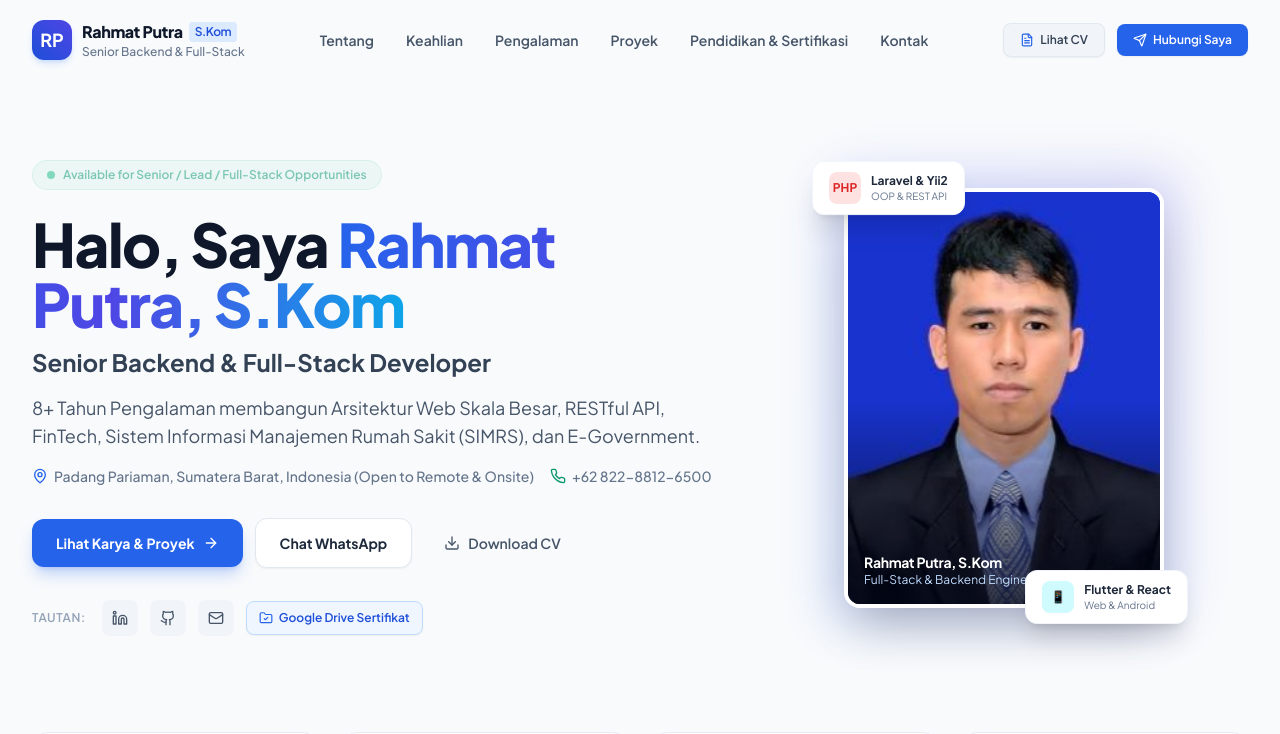
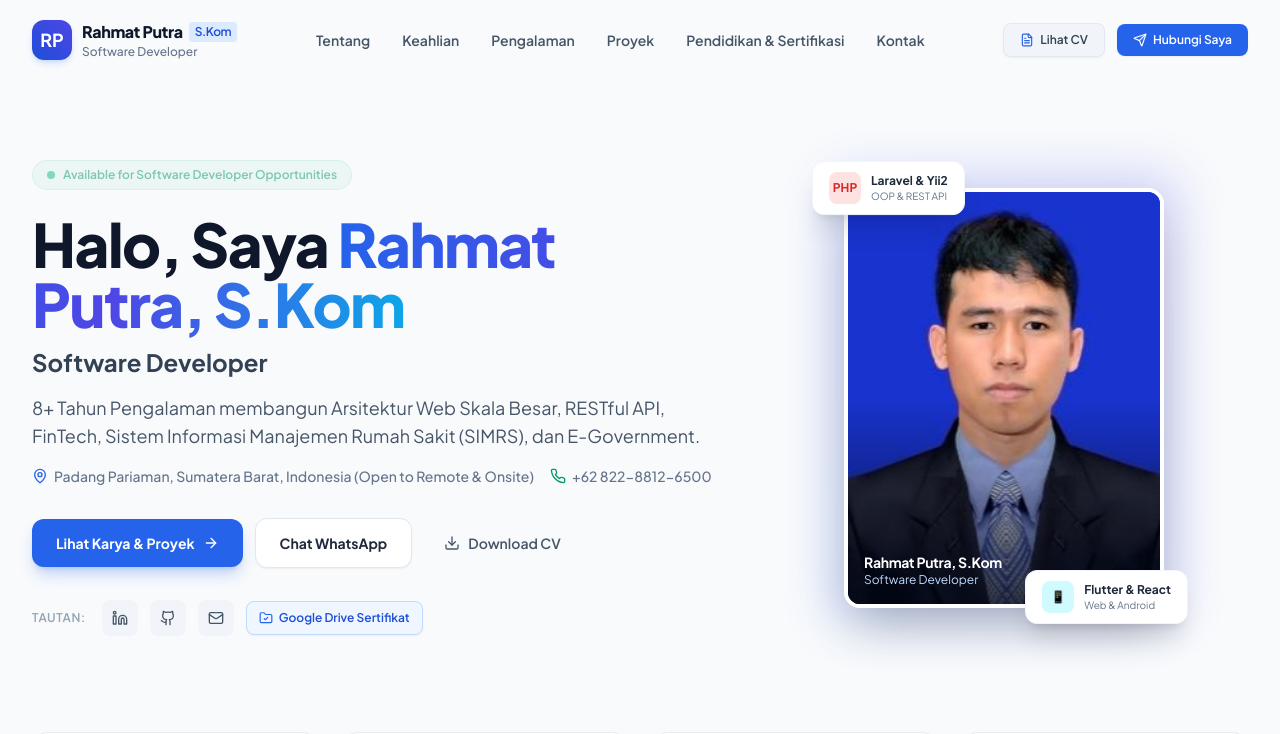
Before and after one commit to rahmatputrabulcin/portfolio-rahmatputra, a Next.js app: page / in a window 1280 px wide. Shown: the top 734 px of the page. Built offline with nearby package versions, Linux system fonts and the light colour scheme.

Commit message:
chore: change professional title to Software Developer across all components and CV

```diff
--- a/public/CV_Rahmat_Putra.html
+++ b/public/CV_Rahmat_Putra.html
@@ -219,7 +219,7 @@
             <img src="/profile.jpg" alt="Rahmat Putra, S.Kom" class="photo" onerror="this.style.display='none'">
             <div class="header-info">
                 <h1>RAHMAT PUTRA, S.KOM</h1>
-                <div class="job-title">Senior Backend & Full-Stack Developer</div>
+                <div class="job-title">Software Developer</div>
 
                 <div class="contact-grid">
                     <div>📱 082288126500</div>
--- a/src/app/layout.tsx
+++ b/src/app/layout.tsx
@@ -2,12 +2,13 @@ import type { Metadata } from "next";
 import "./globals.css";
 
 export const metadata: Metadata = {
-  title: "Rahmat Putra, S.Kom | Senior Backend & Full-Stack Developer",
+  title: "Rahmat Putra, S.Kom | Software Developer",
   description:
-    "Portofolio Profesional Rahmat Putra, S.Kom. Senior Backend & Full-Stack Developer dengan 8+ tahun pengalaman dalam arsitektur web PHP (Laravel, Yii2, CodeIgniter), React.js, Next.js, Flutter, FinTech, SIMRS, dan e-Government.",
+    "Portofolio Profesional Rahmat Putra, S.Kom. Software Developer dengan 8+ tahun pengalaman dalam arsitektur web PHP (Laravel, Yii2, CodeIgniter), React.js, Next.js, Flutter, FinTech, SIMRS, dan e-Government.",
   keywords: [
     "Rahmat Putra",
-    "Senior Backend Developer",
+    "Software Developer",
+    "Backend Developer",
     "Full-Stack Developer",
     "Laravel",
     "Yii2",
@@ -21,7 +22,7 @@ export const metadata: Metadata = {
   ],
   authors: [{ name: "Rahmat Putra, S.Kom" }],
   openGraph: {
-    title: "Rahmat Putra, S.Kom | Senior Backend & Full-Stack Developer",
+    title: "Rahmat Putra, S.Kom | Software Developer",
     description:
       "8+ Tahun Pengalaman membangun Arsitektur Web Skala Besar, RESTful API, FinTech, SIMRS, dan E-Government.",
     type: "website",
--- a/src/components/Hero.tsx
+++ b/src/components/Hero.tsx
@@ -153,7 +153,7 @@ export default function Hero() {
                 <div className="absolute inset-0 bg-gradient-to-t from-slate-950/80 via-transparent to-transparent"></div>
                 <div className="absolute bottom-4 left-4 right-4 text-white">
                   <p className="text-sm font-bold tracking-tight">Rahmat Putra, S.Kom</p>
-                  <p className="text-xs text-blue-200">Full-Stack & Backend Engineer</p>
+                  <p className="text-xs text-blue-200">Software Developer</p>
                 </div>
               </div>
 
--- a/src/components/Navbar.tsx
+++ b/src/components/Navbar.tsx
@@ -48,7 +48,7 @@ export default function Navbar() {
                 Rahmat Putra <span className="text-xs font-semibold px-1.5 py-0.5 rounded bg-blue-100 text-blue-700 dark:bg-blue-950 dark:text-blue-300">S.Kom</span>
               </span>
               <span className="text-xs text-slate-500 dark:text-slate-400 font-medium">
-                Senior Backend & Full-Stack
+                Software Developer
               </span>
             </div>
           </a>
--- a/src/data/portfolio.ts
+++ b/src/data/portfolio.ts
@@ -36,8 +36,8 @@ export interface SkillCategory {
 export const PORTFOLIO_DATA = {
   personal: {
     name: "Rahmat Putra, S.Kom",
-    badge: "Available for Senior / Lead / Full-Stack Opportunities",
-    title: "Senior Backend & Full-Stack Developer",
+    badge: "Available for Software Developer Opportunities",
+    title: "Software Developer",
     subtitle:
       "8+ Tahun Pengalaman membangun Arsitektur Web Skala Besar, RESTful API, FinTech, Sistem Informasi Manajemen Rumah Sakit (SIMRS), dan E-Government.",
     bio: [
```
